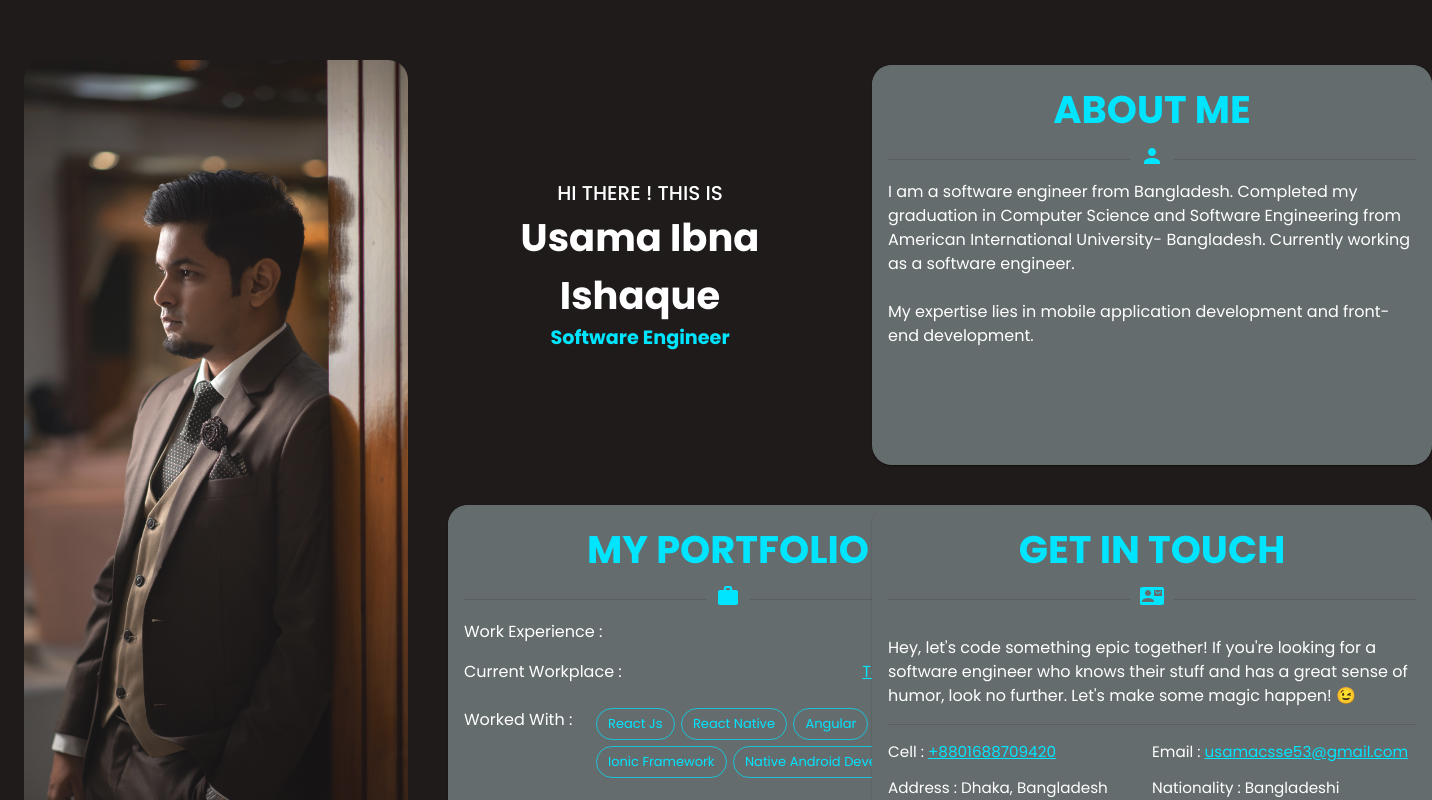
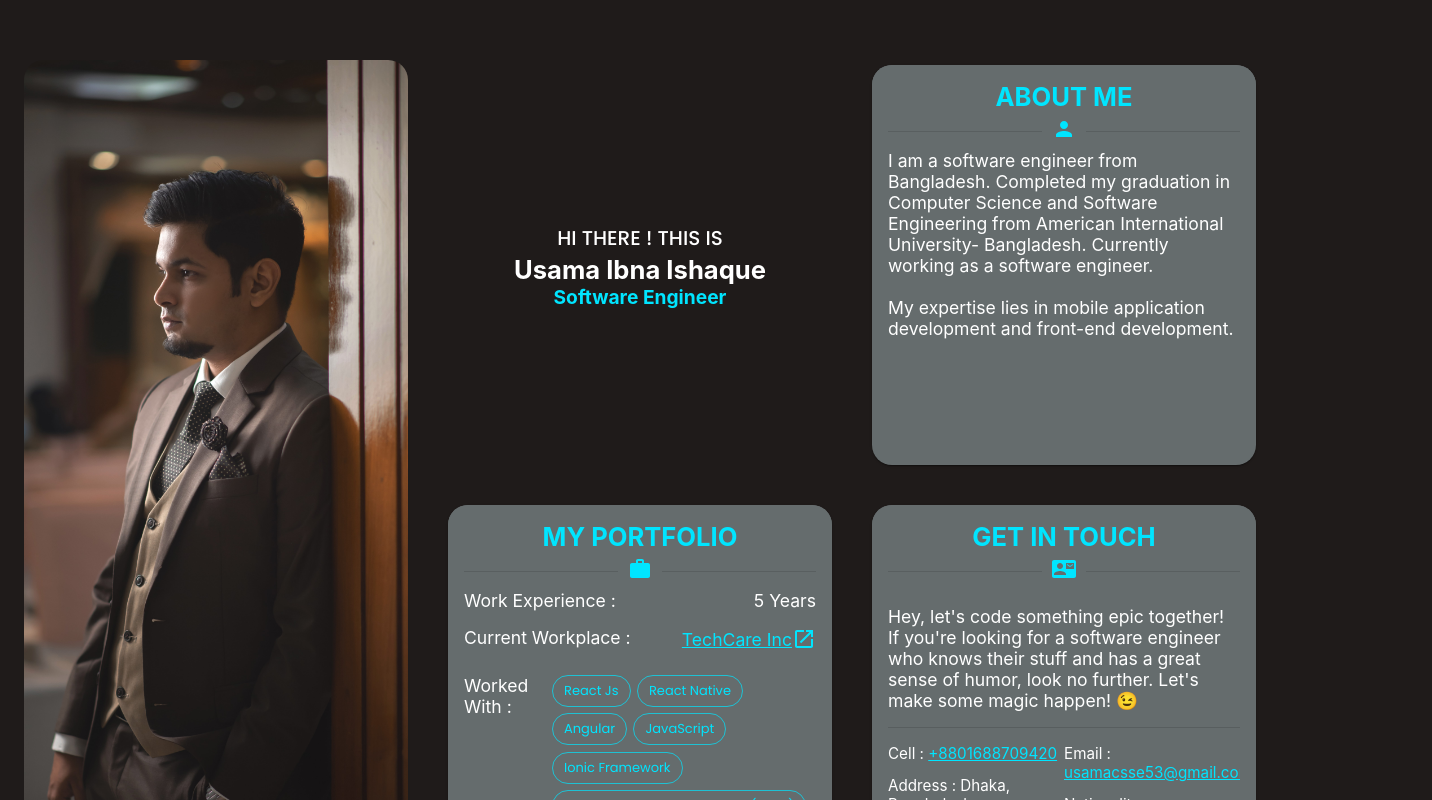
Before and after one commit to Usama007/usama-ibna-ishaque, a React (Create React App) app: page / in a window 1280 px wide. Shown: the top 800 px of the page, 1432 px wide, since content can reach past the window. Built offline with nearby package versions, Linux system fonts and the light colour scheme.

Commit message:
responsive issue macbook air

```diff
--- a/src/App.js
+++ b/src/App.js
@@ -40,7 +40,7 @@ darkTheme.typography.h2 = {
     marginBottom: 0,
   },
   [darkTheme.breakpoints.up("md")]: {
-    fontSize: "2.4rem",
+    fontSize: "1.6rem",
     marginBottom: 0,
   },
 };
@@ -55,6 +55,21 @@ darkTheme.typography.h5 = {
     fontSize: "1.2rem",
   },
 };
+
+darkTheme.typography.body1 = {
+  fontSize: ".6rem",
+  color:'#fff',
+  "@media (min-width:600px)": {
+    fontSize: ".7rem",
+  },
+  [darkTheme.breakpoints.up("md")]: {
+    fontSize: ".93rem",
+  },
+  [darkTheme.breakpoints.up("lg")]: {
+    fontSize: "1.1rem",
+  },
+};
+
 
 function App() {
   return (
--- a/src/components/About.jsx
+++ b/src/components/About.jsx
@@ -4,7 +4,7 @@ import React from "react";
 
 export default function About() {
   return (
-    <Grid item lg={6} md={6} sm={12} xs={12} alignSelf={"center"}>
+    <Grid item lg={6} md={4} sm={12} xs={12} alignSelf={"center"}>
       <Card className="card" sx={{ borderRadius: 5 }}>
         <CardContent className="cardContent">
           <Typography variant="h2" gutterBottom>
--- a/src/components/Contact.jsx
+++ b/src/components/Contact.jsx
@@ -20,7 +20,7 @@ export default function Contact() {
           <Divider sx={{ color: "#fff", paddingBottom: 2 }}>
             <ContactMail className="icon" />
           </Divider>
-          <Grid container>
+          <Grid container sx={{maxHeight:280,overflow:'auto'}}>
             <Grid item lg={12}>
               <Grid container>
                 <Grid item lg={12}>
--- a/src/pages/home.jsx
+++ b/src/pages/home.jsx
@@ -20,7 +20,7 @@ export default function Home() {
       }}
 
     >
-      <Grid item lg={4} md={4} sm={6} xs={12} pb={2}>
+      <Grid item lg={4} md={4} sm={4} xs={12} pb={2}>
         <Card sx={{ borderRadius: 5 }} elevation={0}>
           <CardMedia
             component="img"
@@ -33,7 +33,7 @@ export default function Home() {
           />
         </Card>
       </Grid>
-      <Grid item lg={8} md={8} sm={6} xs={12} pb={2}>
+      <Grid item lg={8} md={8} sm={8} xs={12} pb={2}>
         <Grid container spacing={5} alignSelf="center">
           <Intro />
           <About />
--- a/src/pages/homeStyles.css
+++ b/src/pages/homeStyles.css
@@ -45,13 +45,13 @@
 @media screen and (width> 750px) and (width< 1200px) {
   .card {
     height: 380px;
-    width: 540px;
+    width: 18rem;
   }
 }
 
 @media screen and (width> 1200px) {
   .card {
     height: 400px;
-    width: 560px;
+    width: 30vw;
   }
 }
```
